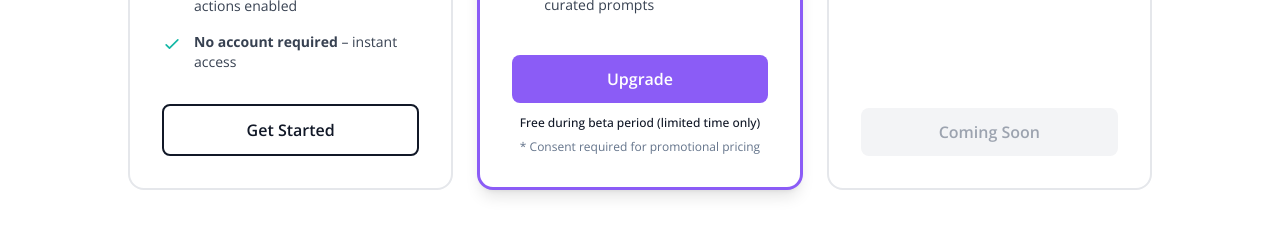
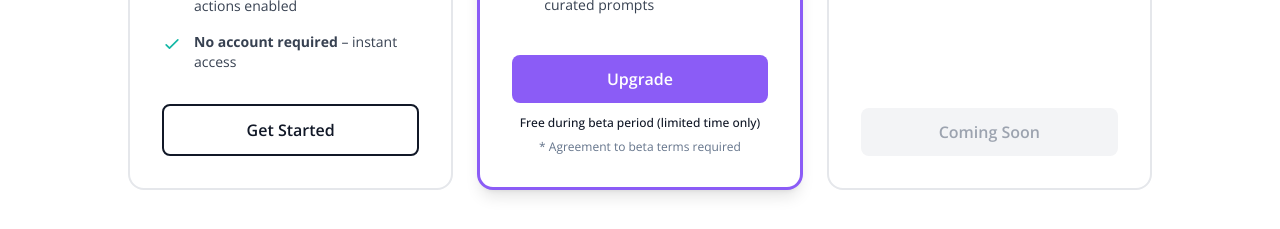
Before and after one commit to roeymit84/ai-chatworks-website, a Next.js app: page / in a window 1280 px wide. Shown: the part 2540-2769 px from the top of the page. Built offline with nearby package versions, Linux system fonts and the light colour scheme.

Commit message:
Add files via upload

```diff
--- a/app/page.jsx
+++ b/app/page.jsx
@@ -285,7 +285,7 @@ export default function Home() {
                 </p>
 
                 <p className="text-xs text-brand-slate text-center mt-2">
-                  * Consent required for promotional pricing
+                  * Agreement to beta terms required
                 </p>
               </div>
 
```
